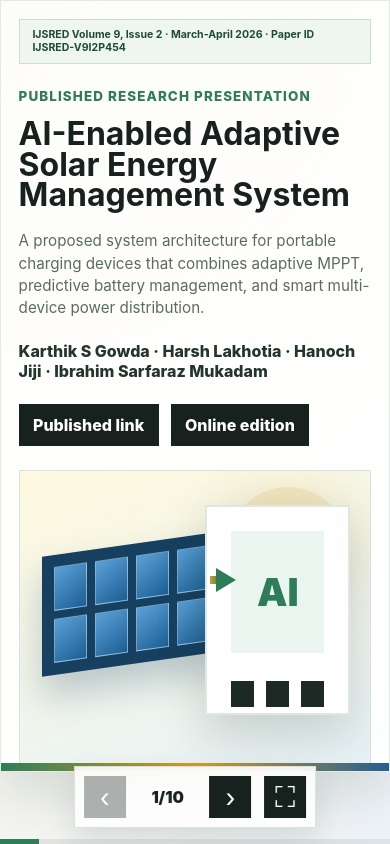
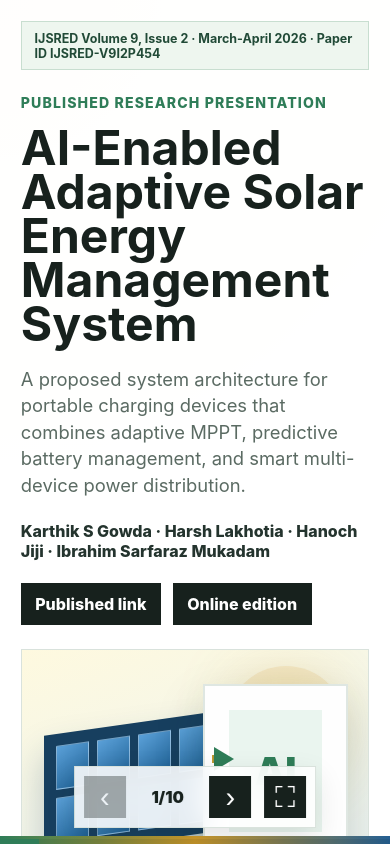
Before and after one commit to Karthisgowda/PCL, a website: page index.html in a window 390 px wide. Drawn offline with Linux system fonts and the light colour scheme.

Commit message:
Expand deck to fill fullscreen

```diff
--- a/styles.css
+++ b/styles.css
@@ -41,14 +41,13 @@ a {
 
 .slide {
   display: none;
-  width: min(100vw, 177.7778vh);
-  height: min(56.25vw, 100vh);
+  width: 100vw;
+  height: 100vh;
   min-height: 0;
-  aspect-ratio: 16 / 9;
-  background: rgba(255, 255, 255, 0.9);
-  border: 1px solid rgba(47, 125, 88, 0.14);
-  box-shadow: var(--shadow);
-  padding: clamp(1.1rem, 3.5vmin, 3rem);
+  background: rgba(255, 255, 255, 0.96);
+  border: 0;
+  box-shadow: none;
+  padding: clamp(1.3rem, 4.2vmin, 4.4rem);
   position: relative;
   overflow: hidden;
 }
@@ -72,7 +71,7 @@ a {
   border: 1px solid rgba(47, 125, 88, 0.2);
   color: #214a37;
   background: #eef6ef;
-  font-size: clamp(0.66rem, 1.25vmin, 0.86rem);
+  font-size: clamp(0.78rem, 1.55vmin, 1.06rem);
   font-weight: 700;
   margin-bottom: 1.4rem;
 }
@@ -87,7 +86,7 @@ a {
 
 .eyebrow {
   color: var(--green);
-  font-size: 0.84rem;
+  font-size: clamp(0.88rem, 1.55vmin, 1.1rem);
   font-weight: 800;
   letter-spacing: 0.08em;
   text-transform: uppercase;
@@ -102,21 +101,21 @@ p {
 }
 
 h1 {
-  max-width: 820px;
-  font-size: clamp(2rem, 7.2vmin, 5.2rem);
-  line-height: 0.96;
+  max-width: 980px;
+  font-size: clamp(3rem, 9.2vmin, 7.2rem);
+  line-height: 0.92;
   margin-bottom: 1.2rem;
 }
 
 h2 {
-  max-width: 900px;
-  font-size: clamp(1.65rem, 5.1vmin, 3.75rem);
-  line-height: 1.02;
-  margin-bottom: 1.6rem;
+  max-width: 1080px;
+  font-size: clamp(2.35rem, 6.6vmin, 5.2rem);
+  line-height: 0.98;
+  margin-bottom: clamp(1rem, 2.8vmin, 2.2rem);
 }
 
 h3 {
-  font-size: clamp(0.9rem, 2vmin, 1.25rem);
+  font-size: clamp(1.08rem, 2.45vmin, 1.65rem);
   margin-bottom: 0.55rem;
 }
 
@@ -126,19 +125,20 @@ li,
 .fact-stack span,
 .impact-grid span {
   color: var(--muted);
-  font-size: clamp(0.82rem, 1.65vmin, 1.08rem);
-  line-height: 1.46;
+  font-size: clamp(1rem, 2.05vmin, 1.36rem);
+  line-height: 1.44;
 }
 
 .subtitle {
-  max-width: 760px;
-  font-size: clamp(0.95rem, 1.9vmin, 1.25rem);
+  max-width: 920px;
+  font-size: clamp(1.15rem, 2.35vmin, 1.65rem);
 }
 
 .author-line {
   margin: 1.4rem 0;
   font-weight: 800;
   color: #24342e;
+  font-size: clamp(1rem, 1.9vmin, 1.3rem);
 }
 
 .link-row {
@@ -157,7 +157,7 @@ li,
 
 .hero-visual {
   min-height: 0;
-  height: min(48vmin, 420px);
+  height: min(54vmin, 560px);
   position: relative;
   border: 1px solid var(--line);
   background: linear-gradient(160deg, #fef9df, #e7f2f7);
@@ -269,7 +269,7 @@ li,
 .impact-grid strong {
   display: block;
   color: var(--ink);
-  font-size: clamp(1.7rem, 3vw, 2.5rem);
+  font-size: clamp(2.2rem, 5vmin, 4rem);
   line-height: 1;
   margin-bottom: 0.4rem;
 }
@@ -311,12 +311,13 @@ li,
 }
 
 .flow-diagram div {
-  min-height: clamp(70px, 13vmin, 112px);
+  min-height: clamp(90px, 15vmin, 150px);
   display: grid;
   place-items: center;
   text-align: center;
   padding: 1rem;
   color: white;
+  font-size: clamp(1rem, 2.1vmin, 1.35rem);
   font-weight: 900;
   background: var(--green);
 }
@@ -346,9 +347,9 @@ li,
 
 .phase-list {
   display: grid;
-  gap: 0.75rem;
+  gap: clamp(0.75rem, 1.5vmin, 1.25rem);
   padding-left: 1.3rem;
-  max-width: 940px;
+  max-width: 1120px;
 }
 
 .phase-list li {
@@ -363,15 +364,16 @@ li,
 }
 
 .use-cases span {
-  padding: 1rem 1.1rem;
+  padding: clamp(0.85rem, 1.8vmin, 1.25rem) clamp(1rem, 2vmin, 1.55rem);
   background: var(--ink);
   color: white;
+  font-size: clamp(1rem, 2vmin, 1.35rem);
   font-weight: 800;
 }
 
 .citation-box strong {
   display: block;
-  font-size: 1.35rem;
+  font-size: clamp(1.35rem, 2.7vmin, 1.9rem);
 }
 
 .citation-box span {
@@ -438,7 +440,7 @@ button:disabled {
 
   .slide {
     width: 100vw;
-    height: calc(100vh - 4.5rem);
+    height: 100vh;
     aspect-ratio: auto;
     overflow: auto;
   }
```
